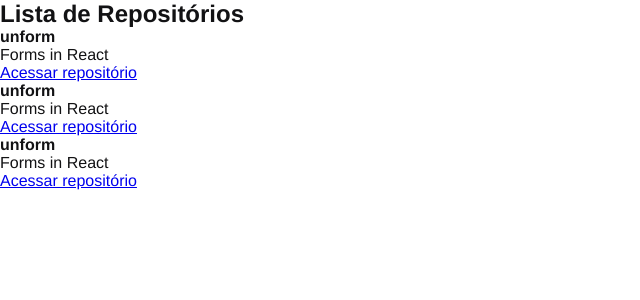
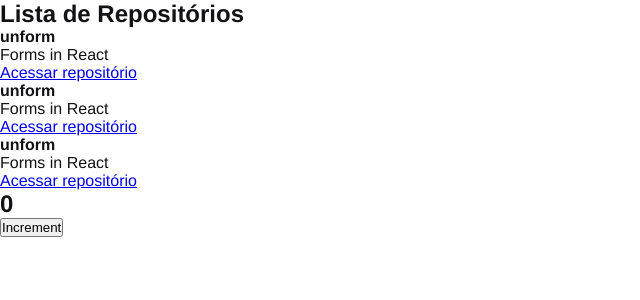
Before and after one commit to TrellixVulnTeam/01-github-explorer_2O7Q, a React app: page / in a window 1280 px wide. Shown: the top 300 px of the page, without its empty margins (0-640 px from the left). Built offline with nearby package versions, Linux system fonts and the light colour scheme.

Commit message:
Estado do componente

```diff
--- a/src/App.jsx
+++ b/src/App.jsx
@@ -1,6 +1,12 @@
-import { RepositoryList } from './components/repositoryList';
+import { Counter } from './components/Counter';
+import { RepositoryList } from './components/RepositoryList';
 import './styles/global.scss';
 
-export function App(){
-    return <RepositoryList/>
+export function App() {
+    return (
+        <>
+            <RepositoryList />
+            <Counter />
+        </>
+    )
 }
--- /dev/null
+++ b/src/components/Counter.jsx
@@ -0,0 +1,18 @@
+import { useState } from "react";
+
+// hook => Gancho
+
+export function Counter() {
+const [counter, setCounter] = useState(0);
+
+    function increment() {
+        setCounter(counter + 1);
+    }
+
+    return (
+        <div>
+            <h2>{counter}</h2>
+            <button type="button" onClick={increment}>Increment</button>
+        </div>
+    );
+}
```
